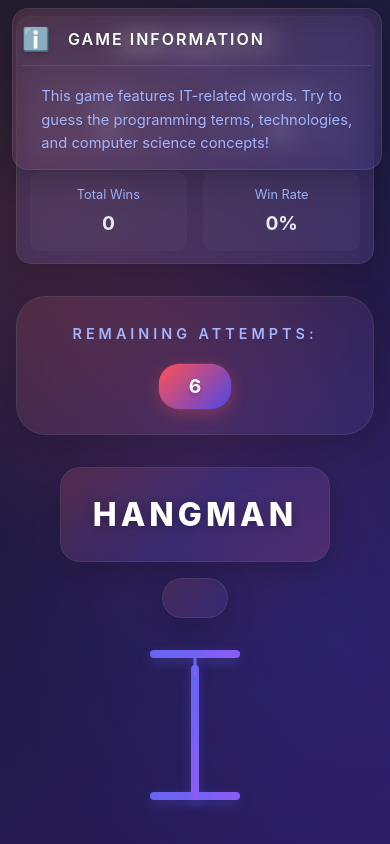
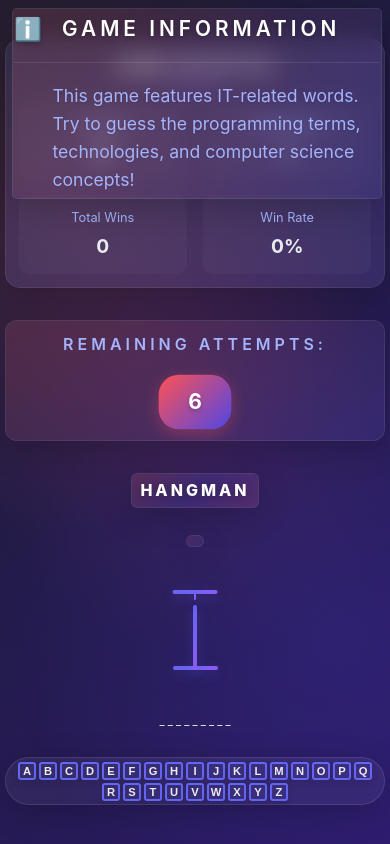
Before and after one commit to irinaholler/Hangman-Game, a React (Vite) app: page / in a window 390 px wide. Shown: the top 844 px of the page. Built offline with nearby package versions, Linux system fonts and the light colour scheme.

Commit message:
Update styles for responsiveness

```diff
--- a/package.json
+++ b/package.json
@@ -3,11 +3,14 @@
   "private": true,
   "version": "0.0.0",
   "type": "module",
+  "homepage": "https://irinaholler.github.io/Hangman-Game",
   "scripts": {
     "dev": "vite",
     "build": "tsc -b && vite build",
     "lint": "eslint .",
-    "preview": "vite preview"
+    "preview": "vite preview",
+    "predeploy": "npm run build",
+    "deploy": "gh-pages -d dist"
   },
   "dependencies": {
     "react": "^19.1.0",
@@ -22,6 +25,7 @@
     "eslint": "^9.25.0",
     "eslint-plugin-react-hooks": "^5.2.0",
     "eslint-plugin-react-refresh": "^0.4.19",
+    "gh-pages": "^6.3.0",
     "globals": "^16.0.0",
     "typescript": "~5.8.3",
     "typescript-eslint": "^8.30.1",
--- a/src/App.module.css
+++ b/src/App.module.css
@@ -463,121 +463,141 @@
   .gameContainer {
     flex-direction: column;
     align-items: center;
+    gap: 1.5rem;
   }
-
   .leftPanel {
     width: 100%;
     max-width: 600px;
+    margin-bottom: 1.5rem;
   }
 }
 
 @media (max-width: 768px) {
   .app {
-    padding: 1.5rem;
+    padding: 0.8rem;
   }
-
+  .gameContainer {
+    gap: 1rem;
+    max-width: 100vw;
+  }
+  .leftPanel {
+    max-width: 100vw;
+    width: 100%;
+    margin-bottom: 1rem;
+  }
+  .mainContent {
+    gap: 1.2rem;
+  }
   .title {
-    font-size: 2.4rem;
-    padding: 1.6rem 2.5rem;
-    letter-spacing: 6px;
+    font-size: 1.6rem;
+    padding: 0.8rem 1.2rem;
+    letter-spacing: 3px;
+    border-radius: 12px;
   }
-
   .status {
-    padding: 1.4rem 2.5rem;
-    font-size: 1.3rem;
+    padding: 0.7rem 1.2rem;
+    font-size: 1rem;
+    border-radius: 12px;
   }
-
-  .attempts {
+  .attemptsContainer {
+    padding: 0.7rem;
+    border-radius: 12px;
+  }
+  .word {
+    gap: 0.7rem;
+    margin: 1rem 0;
+    font-size: 1.1rem;
+  }
+  .letter {
+    width: 32px;
+    height: 32px;
     font-size: 1.2rem;
+    border-radius: 8px;
   }
-
-  .attempts span:first-child {
+  .newGameButton {
+    padding: 0.6rem 1.2rem;
+    font-size: 1rem;
+    border-radius: 10px;
+    height: 38px;
+    min-height: 38px;
+  }
+  .infoPopup {
+    width: 90vw;
+    min-width: 0;
+    max-width: 95vw;
+    padding: 0.7rem 0.5rem;
+    margin: 0.5rem;
+    border-radius: 12px;
     font-size: 0.95rem;
   }
+}
 
-  .attemptsNumber {
-    padding: 0.6rem 1.4rem;
-    font-size: 1.3rem;
+@media (max-width: 600px) {
+  .title {
+    font-size: 1.2rem;
+    padding: 0.5rem 0.7rem;
   }
-
+  .status {
+    font-size: 0.95rem;
+    padding: 0.5rem 0.7rem;
+  }
+  .word {
+    gap: 0.5rem;
+    font-size: 0.9rem;
+  }
   .letter {
-    width: 55px;
-    height: 55px;
-    font-size: 2.4rem;
+    width: 24px;
+    height: 24px;
+    font-size: 0.9rem;
+    border-radius: 6px;
   }
-
   .infoPopup {
-    width: 300px;
-    padding: 1.4rem;
-    margin: 1rem;
+    width: 98vw;
+    padding: 0.4rem 0.2rem;
+    font-size: 0.85rem;
+    border-radius: 8px;
   }
 }
 
 @media (max-width: 480px) {
   .app {
-    padding: 1rem;
+    padding: 0.3rem;
   }
-
   .title {
-    font-size: 2rem;
-    padding: 1.4rem 2rem;
-    letter-spacing: 4px;
+    font-size: 1rem;
+    padding: 0.3rem 0.5rem;
+    border-radius: 6px;
   }
-
   .status {
-    padding: 1.2rem 2rem;
-    font-size: 1.2rem;
+    font-size: 0.85rem;
+    padding: 0.3rem 0.5rem;
+    border-radius: 6px;
   }
-
-  .attempts {
-    font-size: 1.1rem;
+  .mainContent {
+    gap: 0.7rem;
   }
-
-  .attempts span:first-child {
-    font-size: 0.9rem;
+  .word {
+    gap: 0.3rem;
+    font-size: 0.7rem;
   }
-
-  .attemptsNumber {
-    padding: 0.5rem 1.2rem;
-    font-size: 1.2rem;
+  .letter {
+    width: 18px;
+    height: 18px;
+    font-size: 0.7rem;
+    border-radius: 4px;
   }
-
-  .letter {
-    width: 50px;
-    height: 50px;
-    font-size: 2.2rem;
+  .newGameButton {
+    padding: 0.3rem 0.7rem;
+    font-size: 0.8rem;
+    border-radius: 5px;
+    height: 28px;
+    min-height: 28px;
   }
-
-  .newGameButton {
-    padding: 1rem 2.5rem;
-    font-size: 1.2rem;
-  }
-
   .infoPopup {
-    width: 220px;
-    padding: 1rem;
-    margin: 0.5rem;
-  }
-}
-
-@media (max-width: 600px) {
-  .infoPopup {
-    width: 95vw;
-    min-width: 0;
-    max-width: 98vw;
-    padding: 0.8rem 0.6rem;
-    margin: 0.5rem;
-    border-radius: 16px;
-  }
-  .infoPopup h3 {
-    font-size: 1rem;
-    padding-bottom: 0.6rem;
-    letter-spacing: 2px;
-  }
-  .infoPopup p {
-    font-size: 0.92rem;
-    padding-left: 1.2rem;
-    margin-bottom: 0.6rem;
+    width: 99vw;
+    padding: 0.2rem 0.1rem;
+    font-size: 0.75rem;
+    border-radius: 5px;
   }
 }
 
--- a/src/App.tsx
+++ b/src/App.tsx
@@ -1,22 +1,21 @@
 // front
-import { useState, useEffect } from 'react';
-import { words } from './data/words';
-import type { GameState, GameStatus } from './types/game';
-import Keyboard from './components/Keyboard';
-import Hangman from './components/Hangman';
-import Celebration from './components/Celebration';
-import StreakCelebration from './components/StreakCelebration';
-import Statistics from './components/Statistics';
-import styles from './App.module.css';
-import { HashRouter } from "react-router-dom";
+import { useState, useEffect } from "react";
+import { words } from "./data/words";
+import type { GameState, GameStatus } from "./types/game";
+import Keyboard from "./components/Keyboard";
+import Hangman from "./components/Hangman";
+import Celebration from "./components/Celebration";
+import StreakCelebration from "./components/StreakCelebration";
+import Statistics from "./components/Statistics";
+import styles from "./App.module.css";
 
 const MAX_ATTEMPTS = 6;
 
 function App() {
   const [gameState, setGameState] = useState<GameState>({
-    word: '',
+    word: "",
     guessedLetters: new Set<string>(),
-    status: 'playing',
+    status: "playing",
     remainingAttempts: MAX_ATTEMPTS,
   });
 
@@ -34,10 +33,10 @@ function App() {
       setShowInfo(true);
     }, 1000);
 
-    // Hide info popup after 30 seconds
+    // Hide info popup after 20 seconds
     const hideTimer = setTimeout(() => {
       setShowInfo(false);
-    }, 30000);
+    }, 20000);
 
     return () => {
       clearTimeout(showTimer);
@@ -50,16 +49,16 @@ function App() {
     setGameState({
       word: randomWord,
       guessedLetters: new Set<string>(),
-      status: 'playing',
+      status: "playing",
       remainingAttempts: MAX_ATTEMPTS,
     });
     setStreak(0);
     setShowStreakCelebration(false);
-    setTotalGames(prev => prev + 1);
+    setTotalGames((prev) => prev + 1);
   };
 
   const handleKeyPress = (letter: string) => {
-    if (gameState.status !== 'playing') return;
+    if (gameState.status !== "playing") return;
 
     const newGuessedLetters = new Set(gameState.guessedLetters);
     newGuessedLetters.add(letter);
@@ -70,19 +69,18 @@ function App() {
       : gameState.remainingAttempts - 1;
 
     const isWordComplete = gameState.word
-      .split('')
+      .split("")
       .every((char) => newGuessedLetters.has(char));
 
-    const newStatus: GameStatus =
-      isWordComplete
-        ? 'won'
-        : newRemainingAttempts === 0
-        ? 'lost'
-        : 'playing';
+    const newStatus: GameStatus = isWordComplete
+      ? "won"
+      : newRemainingAttempts === 0
+      ? "lost"
+      : "playing";
 
-    if (newStatus === 'won') {
+    if (newStatus === "won") {
       handleWin();
-    } else if (newStatus === 'lost') {
+    } else if (newStatus === "lost") {
       handleLose();
     }
 
@@ -97,10 +95,10 @@ function App() {
   const handleWin = () => {
     setGameState({
       ...gameState,
-      status: 'won',
+      status: "won",
     });
-    setTotalWins(prev => prev + 1);
-    setStreak(prev => {
+    setTotalWins((prev) => prev + 1);
+    setStreak((prev) => {
       const newStreak = prev + 1;
       if (newStreak > bestStreak) {
         setBestStreak(newStreak);
@@ -115,17 +113,17 @@ function App() {
   const handleLose = () => {
     setGameState({
       ...gameState,
-      status: 'lost',
+      status: "lost",
     });
     setStreak(0);
     setShowStreakCelebration(false);
-    setTotalGames(prev => prev + 1);
+    setTotalGames((prev) => prev + 1);
   };
 
   const displayWord = gameState.word
-    .split('')
-    .map((letter) => (gameState.guessedLetters.has(letter) ? letter : '_'))
-    .join(' ');
+    .split("")
+    .map((letter) => (gameState.guessedLetters.has(letter) ? letter : "_"))
+    .join(" ");
 
   return (
     <div className={styles.app}>
@@ -135,13 +133,14 @@ function App() {
             streak={streak}
             totalWins={totalWins}
             totalGames={totalGames}
-            bestStreak={bestStreak}
           />
-          {gameState.status === 'playing' && (
+          {gameState.status === "playing" && (
             <div className={styles.attemptsContainer}>
               <div className={styles.attempts}>
                 <span>Remaining attempts:</span>
-                <span className={styles.attemptsNumber}>{gameState.remainingAttempts}</span>
+                <span className={styles.attemptsNumber}>
+                  {gameState.remainingAttempts}
+                </span>
               </div>
             </div>
           )}
@@ -149,13 +148,13 @@ function App() {
         <div className={styles.mainContent}>
           <h1 className={styles.title}>Hangman</h1>
           <div className={styles.status}>
-            {gameState.status === 'won' && (
+            {gameState.status === "won" && (
               <div className={styles.message}>
                 <span className={styles.emoji}>🎉</span>
                 Congratulations! You won!
               </div>
             )}
-            {gameState.status === 'lost' && (
+            {gameState.status === "lost" && (
               <div className={styles.message}>
                 <span className={styles.emoji}>😢</span>
                 Game Over! The word was: {gameState.word}
@@ -167,20 +166,23 @@ function App() {
           <Keyboard
             onKeyPress={handleKeyPress}
             guessedLetters={gameState.guessedLetters}
-            disabled={gameState.status !== 'playing'}
+            disabled={gameState.status !== "playing"}
           />
-          {gameState.status !== 'playing' && (
+          {gameState.status !== "playing" && (
             <button className={styles.newGameButton} onClick={startNewGame}>
               Play Again
             </button>
           )}
         </div>
       </div>
-      <div className={`${styles.infoPopup} ${showInfo ? styles.visible : ''}`}>
+      <div className={`${styles.infoPopup} ${showInfo ? styles.visible : ""}`}>
         <h3>Game Information</h3>
-        <p>This game features IT-related words. Try to guess the programming terms, technologies, and computer science concepts!</p>
+        <p>
+          This game features IT-related words. Try to guess the programming
+          terms, technologies, and computer science concepts!
+        </p>
       </div>
-      {gameState.status === 'won' && <Celebration isVisible={true} />}
+      {gameState.status === "won" && <Celebration isVisible={true} />}
       {showStreakCelebration && streak >= 3 && (
         <StreakCelebration streak={streak} isVisible={true} />
       )}
--- a/src/components/Celebration.tsx
+++ b/src/components/Celebration.tsx
@@ -11,7 +11,7 @@ const Celebration = ({ isVisible }: CelebrationProps) => {
   useEffect(() => {
     if (isVisible) {
       // Create confetti particles
-      const particles = Array.from({ length: 50 }, (_, i) => ({
+      const particles = Array.from({ length: 120 }, (_, i) => ({
         id: i,
         x: Math.random() * 100,
         y: -10,
--- a/src/components/Hangman.module.css
+++ b/src/components/Hangman.module.css
@@ -131,94 +131,78 @@
 
 @media (max-width: 768px) {
   .figure {
-    width: 200px;
-    height: 200px;
+    width: 120px;
+    height: 120px;
   }
-
   .base {
-    width: 120px;
-    height: 10px;
+    width: 70px;
+    height: 7px;
   }
-
   .pole {
-    width: 10px;
-    height: 180px;
+    width: 7px;
+    height: 110px;
   }
-
   .beam {
-    width: 120px;
-    height: 10px;
+    width: 70px;
+    height: 7px;
   }
-
   .rope {
-    width: 4px;
-    height: 30px;
+    width: 3px;
+    height: 18px;
   }
-
   .head {
-    width: 40px;
-    height: 40px;
+    width: 22px;
+    height: 22px;
   }
-
   .body {
-    width: 8px;
-    height: 60px;
+    width: 5px;
+    height: 35px;
   }
-
   .leftArm, .rightArm {
-    width: 40px;
-    height: 8px;
+    width: 22px;
+    height: 5px;
   }
-
   .leftLeg, .rightLeg {
-    width: 8px;
-    height: 40px;
+    width: 5px;
+    height: 22px;
   }
 }
 
 @media (max-width: 480px) {
   .figure {
-    width: 150px;
-    height: 150px;
+    width: 80px;
+    height: 80px;
   }
-
   .base {
-    width: 90px;
-    height: 8px;
+    width: 45px;
+    height: 4px;
   }
-
   .pole {
-    width: 8px;
-    height: 135px;
+    width: 4px;
+    height: 65px;
   }
-
   .beam {
-    width: 90px;
-    height: 8px;
+    width: 45px;
+    height: 4px;
   }
-
   .rope {
+    width: 2px;
+    height: 10px;
+  }
+  .head {
+    width: 12px;
+    height: 12px;
+  }
+  .body {
     width: 3px;
-    height: 25px;
+    height: 18px;
   }
-
-  .head {
-    width: 30px;
-    height: 30px;
+  .leftArm, .rightArm {
+    width: 12px;
+    height: 3px;
   }
-
-  .body {
-    width: 6px;
-    height: 45px;
-  }
-
-  .leftArm, .rightArm {
-    width: 30px;
-    height: 6px;
-  }
-
   .leftLeg, .rightLeg {
-    width: 6px;
-    height: 30px;
+    width: 3px;
+    height: 12px;
   }
 }
--- a/src/components/Keyboard.module.css
+++ b/src/components/Keyboard.module.css
@@ -78,27 +78,28 @@
 
 @media (max-width: 768px) {
   .keyboard {
-    padding: 0.8rem;
+    max-width: 95vw;
     gap: 6px;
-    max-width: 100%;
+    padding: 0.5rem;
   }
-
   .key {
-    width: 35px;
-    height: 35px;
-    font-size: 1.1rem;
+    width: 28px;
+    height: 28px;
+    font-size: 1rem;
+    border-radius: 6px;
   }
 }
 
 @media (max-width: 480px) {
   .keyboard {
-    padding: 0.6rem;
-    gap: 4px;
+    max-width: 99vw;
+    gap: 3px;
+    padding: 0.2rem;
   }
-
   .key {
-    width: 30px;
-    height: 30px;
-    font-size: 1rem;
+    width: 18px;
+    height: 18px;
+    font-size: 0.7rem;
+    border-radius: 3px;
   }
 }
--- a/src/components/Statistics.tsx
+++ b/src/components/Statistics.tsx
@@ -4,14 +4,12 @@ interface StatisticsProps {
   streak: number;
   totalWins: number;
   totalGames: number;
-  bestStreak: number;
 }
 
 const Statistics = ({
   streak,
   totalWins,
   totalGames,
-  bestStreak,
 }: StatisticsProps) => {
   const winRate =
     totalGames > 0 ? Math.round((totalWins / totalGames) * 100) : 0;
@@ -32,8 +30,8 @@ const Statistics = ({
           </span>
         </div>
         <div className={styles.statItem}>
-          <span className={styles.statLabel}>Best Streak</span>
-          <span className={styles.statValue}>{bestStreak}</span>
+          <span className={styles.statLabel}>Total Games</span>
+          <span className={styles.statValue}>{totalGames}</span>
         </div>
         <div className={styles.statItem}>
           <span className={styles.statLabel}>Total Wins</span>
```
Also changed, not shown: src/components/Celebration.module.css (+13 -2 lines), 1 other file (tests, documents, lock files or other folders).
